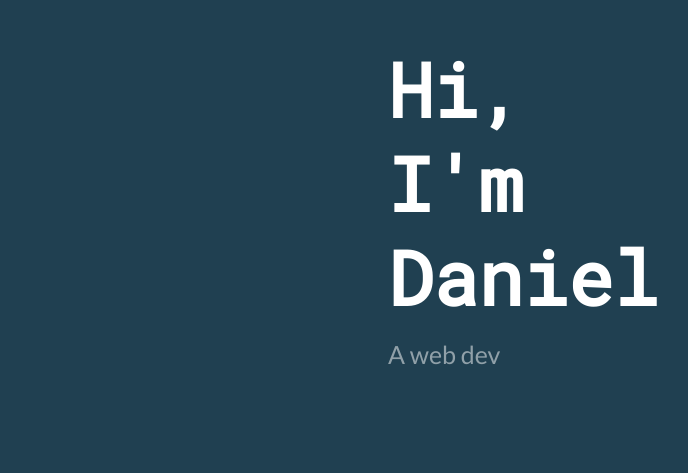
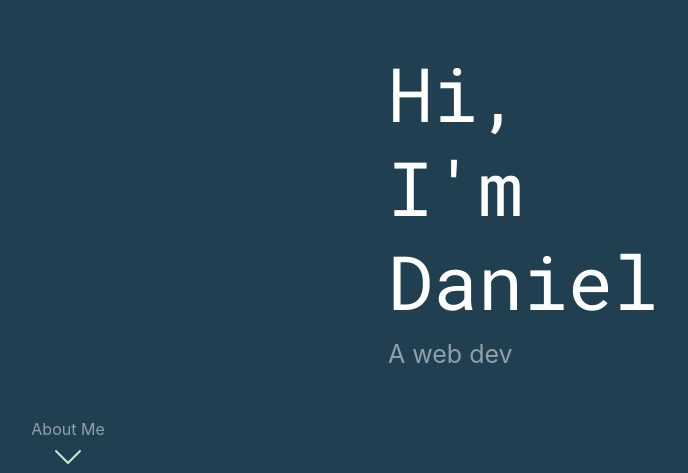
Before and after one commit to macias-daniel/react-portfolio, a React (Create React App) app: page / in a window 1280 px wide. Shown: the part 327-800 px from the top of the page, without its empty margins (572-1260 px from the left). Built offline with nearby package versions, Linux system fonts and the light colour scheme.

Commit message:
Added about me down button

```diff
--- a/package.json
+++ b/package.json
@@ -6,11 +6,11 @@
     "@testing-library/jest-dom": "^4.2.4",
     "@testing-library/react": "^9.5.0",
     "@testing-library/user-event": "^7.2.1",
+    "bootstrap": "^4.5.0",
     "react": "^16.13.1",
+    "react-bootstrap": "^1.0.1",
     "react-dom": "^16.13.1",
-    "react-scripts": "3.4.1",
-    "semantic-ui-css": "^2.4.1",
-    "semantic-ui-react": "^0.88.2"
+    "react-scripts": "3.4.1"
   },
   "scripts": {
     "start": "react-scripts start",
--- a/src/components/landing/Landing.js
+++ b/src/components/landing/Landing.js
@@ -1,12 +1,14 @@
 import React from "react"
 import "./Landing.css"
 import Title from "./landing-components/title/Title"
+import PageDown from "./landing-components/pageDown/PageDown"
 
 
 const Landing = () => {
   return (
     <div className="landingContainer">
       <Title />
+      <PageDown />
     </div>
   )
 }
--- /dev/null
+++ b/src/components/landing/landing-components/pageDown/PageDown.css
@@ -0,0 +1,26 @@
+.pagedown-container {
+  width: 100%;
+  text-align: center;
+  position: absolute;
+  bottom: 0;
+}
+
+.page-down-text {
+  opacity: 50%;
+  color: white;
+  margin: 0;
+  padding: 0;
+}
+
+.page-down-text:hover {
+  color: #84a9ac;
+}
+
+.pagedown-container > a {
+  color: #cae8d5;
+}
+
+.pagedown-container > a:hover {
+  color: #84a9ac;
+  text-decoration: none;
+}
--- /dev/null
+++ b/src/components/landing/landing-components/pageDown/PageDown.js
@@ -0,0 +1,25 @@
+import React from "react"
+import "./PageDown.css"
+
+const PageDown = () => {
+  return (
+    <div className="pagedown-container">
+      <a href="about-me" id="pagedown">
+        <p className="page-down-text">About Me</p>
+        <ChevronDown />
+      </a>
+    </div>
+  )
+}
+
+
+const ChevronDown = () => {
+  return (
+    <svg class="bi bi-chevron-down" width="2em" height="2em" viewBox="0 0 16 16" fill="currentColor" xmlns="http://www.w3.org/2000/svg">
+      <path fill-rule="evenodd" d="M1.646 4.646a.5.5 0 01.708 0L8 10.293l5.646-5.647a.5.5 0 01.708.708l-6 6a.5.5 0 01-.708 0l-6-6a.5.5 0 010-.708z" clip-rule="evenodd" />
+    </svg>
+  )
+
+}
+
+export default PageDown
--- a/src/index.js
+++ b/src/index.js
@@ -2,7 +2,7 @@ import React from 'react';
 import ReactDOM from 'react-dom';
 import './index.css';
 import App from './App';
-import 'semantic-ui-css/semantic.min.css'
+import 'bootstrap/dist/css/bootstrap.css';
 
 
 ReactDOM.render(
```
Also changed, not shown: 1 other file (tests, documents, lock files or other folders).
